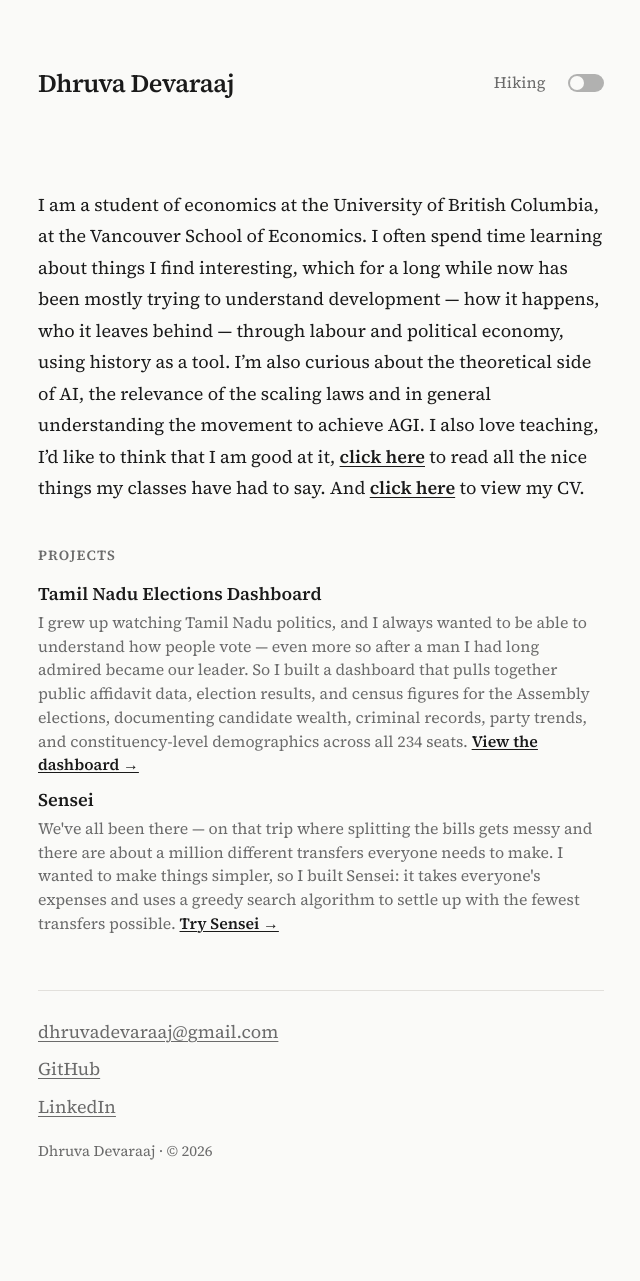
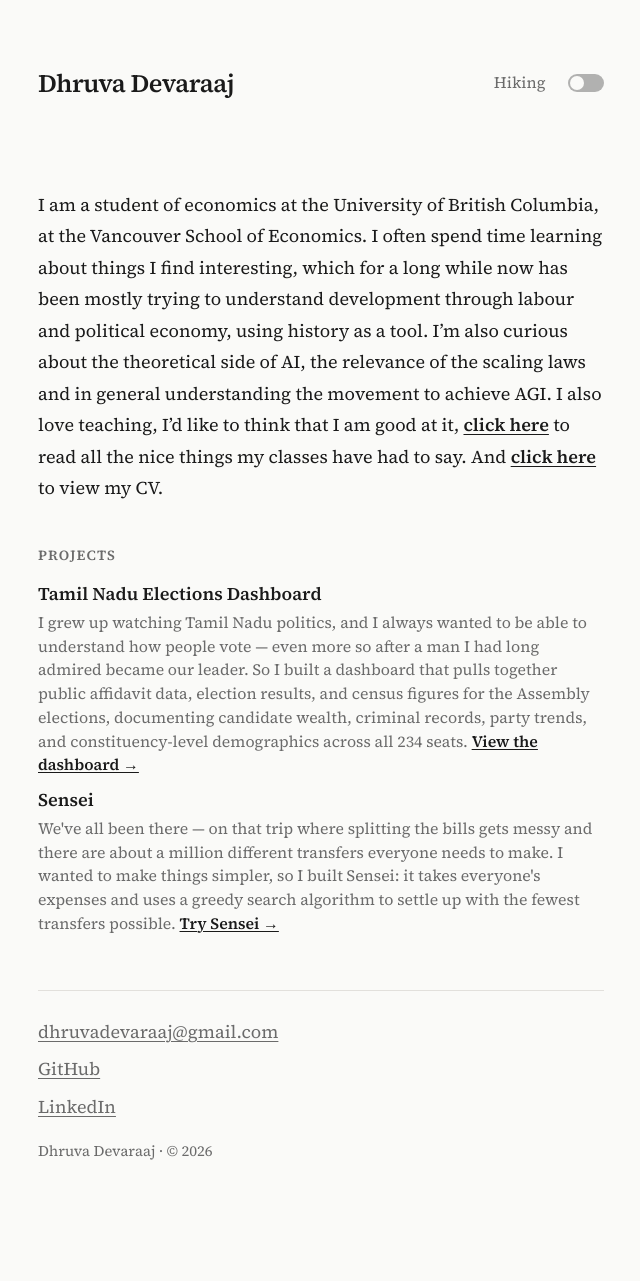
Before and after one commit to dhruva36/dhruva36.github.io, a Jekyll site: the page built from index.md, in a window 1280 px wide. Shown: the whole page, without its empty margins (319-959 px from the left). Built offline with Jekyll 4.4.1, drawn with Linux system fonts in a browser that asks for light colours.

Commit message:
Trim intro aside

```diff
--- a/index.md
+++ b/index.md
@@ -3,7 +3,7 @@
 description: "Dhruva Devaraaj — economics, econometrics, and the things I find interesting."
 ---
 
-I am a student of economics at the University of British Columbia, at the Vancouver School of Economics. I often spend time learning about things I find interesting, which for a long while now has been mostly trying to understand development — how it happens, who it leaves behind — through labour and political economy, using history as a tool. I’m also curious about the theoretical side of AI, the relevance of the scaling laws and in general understanding the movement to achieve AGI. I also love teaching, I’d like to think that I am good at it, [click here](https://www.dropbox.com/scl/fi/itsfoirl2nppztparq538/TA-Reviews.pdf?rlkey=i6fc8z3bnioh7m0xzg50se5cb&st=ywmax8ip&dl=0) to read all the nice things my classes have had to say. And [click here]({{ site.cv_url }}) to view my CV.
+I am a student of economics at the University of British Columbia, at the Vancouver School of Economics. I often spend time learning about things I find interesting, which for a long while now has been mostly trying to understand development through labour and political economy, using history as a tool. I’m also curious about the theoretical side of AI, the relevance of the scaling laws and in general understanding the movement to achieve AGI. I also love teaching, I’d like to think that I am good at it, [click here](https://www.dropbox.com/scl/fi/itsfoirl2nppztparq538/TA-Reviews.pdf?rlkey=i6fc8z3bnioh7m0xzg50se5cb&st=ywmax8ip&dl=0) to read all the nice things my classes have had to say. And [click here]({{ site.cv_url }}) to view my CV.
 
 <section>
     <h2>Projects</h2>
```
